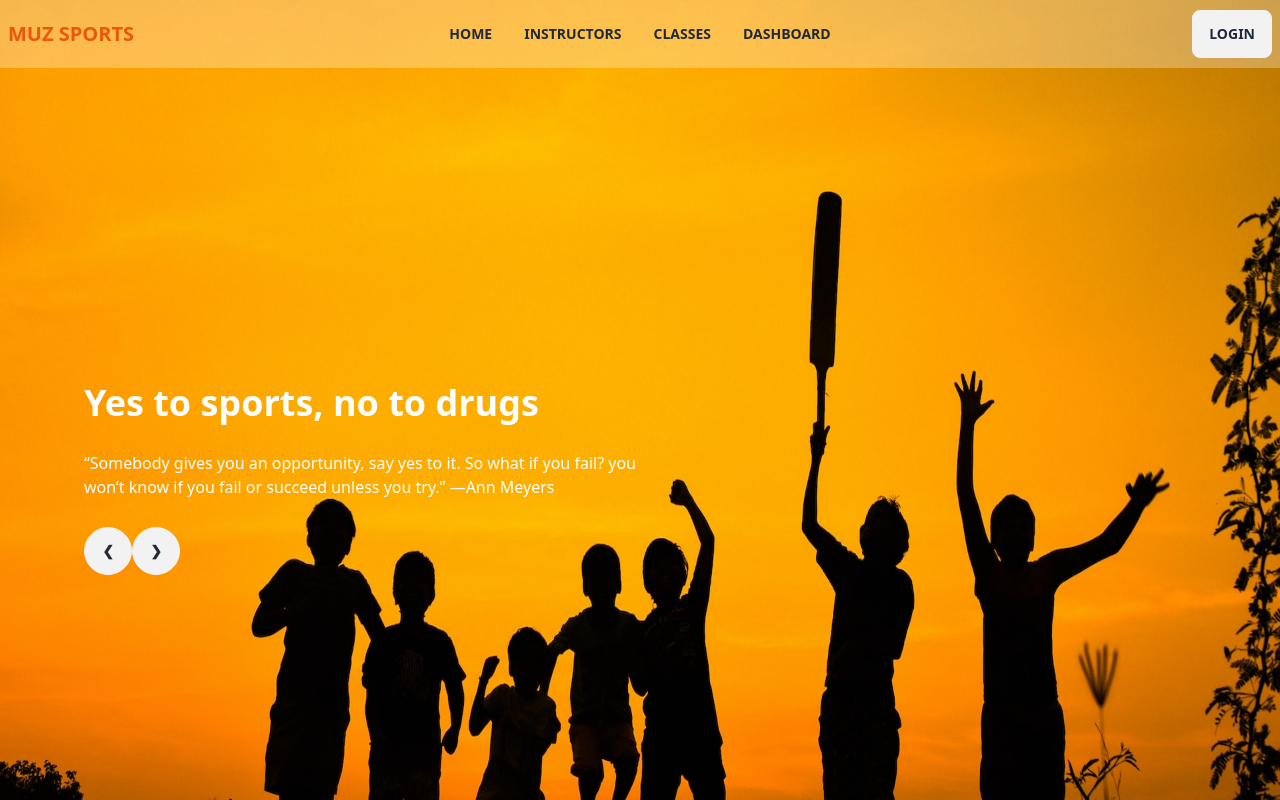
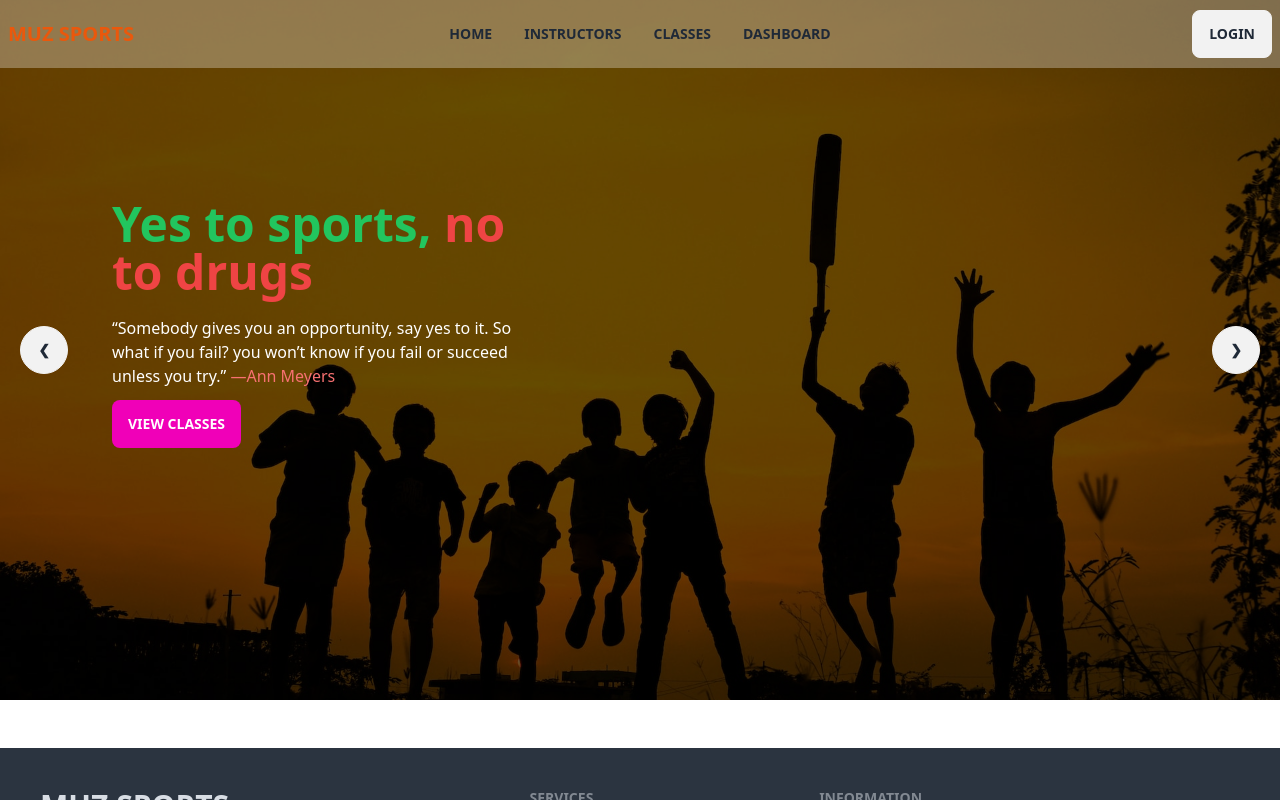
Before and after one commit to mahmud123064/muz-sports-client, a React (Vite) app: page / in a window 1280 px wide. Shown: the top 800 px of the page. Built offline with nearby package versions, Linux system fonts and the light colour scheme; no server answers.

Commit message:
Classes element created

```diff
--- /dev/null
+++ b/src/Pages/Classes/Classes.jsx
@@ -0,0 +1,17 @@
+import { Helmet } from "react-helmet-async";
+
+const Classes = () => {
+    return (
+        <div className="">
+            <Helmet>
+                <title> MUZ SPORTS | Classes</title>
+            </Helmet>
+            <div className="">
+                <h3 className="text-3xl text-center">All Classes</h3>
+            </div>
+
+        </div>
+    );
+};
+
+export default Classes;
--- /dev/null
+++ b/src/Pages/Home/Banner/Banner.css
@@ -0,0 +1,41 @@
+#slide1{
+    background-image: url('../../../../src/assets/Cricket.jpg');
+    background-position: center;
+    background-size: cover;
+    height: 700px;
+}
+
+#slide2{
+    background-image: url('../../../../src/assets/football.jpg');
+    background-position: center;
+    background-size: cover;
+    height: 700px;
+}
+
+#slide3{
+    background-image: url('../../../../src/assets/badminton.jpg');
+    background-position: center;
+    background-size: cover;
+    height: 700px;
+}
+
+#slide4{
+    background-image: url('../../../../src/assets/basketball.jpg');
+    background-position: center;
+    background-size: cover;
+    height: 700px;
+}
+
+#slide5{
+    background-image: url('../../../../src/assets/hocky.jpg');
+    background-position: center;
+    background-size: cover;
+    height: 700px;
+}
+
+#slide6{
+    background-image: url('../../../../src/assets/volyball.jpg');
+    background-position: center;
+    background-size: cover;
+    height: 700px;
+}
--- a/src/Pages/Home/Banner/Banner.jsx
+++ b/src/Pages/Home/Banner/Banner.jsx
@@ -5,78 +5,44 @@
 // import "swiper/css/navigation";
 // import { Pagination, Navigation } from "swiper";
 
-import cricket from '../../../assets/Cricket.jpg'
-import football from '../../../assets/football.jpg'
-import volyball from '../../../assets/volyball.jpg'
-import badminton from '../../../assets/badminton.jpg'
-import basket from '../../../assets/basketball.jpg'
-import hocky from '../../../assets/hocky.jpg'
+// import cricket from '../../../assets/Cricket.jpg'
+// import football from '../../../assets/football.jpg'
+// import volyball from '../../../assets/volyball.jpg'
+// import badminton from '../../../assets/badminton.jpg'
+// import basket from '../../../assets/basketball.jpg'
+// import hocky from '../../../assets/hocky.jpg'
+import './banner.css'
+import { Link } from 'react-router-dom'
 
 
 const Banner = () => {
     return (
-        // <div className="mb-12">
-        //     <Swiper
-        //         // pagination={{
-        //         //     type: "progressbar",
-        //         // }}
-        //         navigation={true}
-        //         modules={[Pagination, Navigation]}
-        //         className="mySwiper"
-        //     >
-        //         <SwiperSlide>
-        //             {/* <img src={img1} alt="" /> */}
 
-        //             <div id="slide2" className="carousel-item relative w-full">
-        //                 <img src={cricket} className="md:w-full" />
-        //                 <div className="absolute  flex items-center h-full left-0 right-0 top-4 bg-gradient-to-r from-[#151515] to-[rgba(21, 21, 21, 0)]">
-        //                     <div className='text-white space-y-7 ml-4 pl-12 w-1/2'>
-        //                         <h5 className='text-5xl font-bold'>SYMA Mini RC Helicopters, S100 </h5>
-        //                         <p>A radio-controlled helicopter (also RC helicopter) is model aircraft which is distinct from </p>
+        <div className="carousel w-full mb-12">
+            <div id="slide1" className="carousel-item relative w-full">
+                <div className='bg-black w-full bg-opacity-60'>
+                    <div className='p-10 md:p-28 lg:p-28 md:w-1/2 mt-12'>
+                        <h1 className='text-2xl md:text-xl lg:text-5xl text-white font-semibold mt-10'> <span className='text-green-500'>Yes to sports,</span> <span className='text-red-500'>no to drugs</span> </h1>
+                        <p className='text-white mt-5'> “Somebody gives you an opportunity, say yes to it. So what if you fail? you won’t know if you fail or succeed unless you try.” <span className='text-red-400'> —Ann Meyers</span></p>
+                       <Link> <button className='btn btn-secondary mt-3 border-none text-white'> View Classes</button></Link>
+                    </div>
+                </div>
 
-        //                     </div>
-        //                 </div>
-        //             </div>
-        //         </SwiperSlide>
-
-        //         <SwiperSlide>
-        //             <img className="w-full" src = {football} alt="" />
-        //         </SwiperSlide>
-
-        //         <SwiperSlide>
-        //         <img src = {volyball} alt="" />
-        //         </SwiperSlide>
-
-        //         <SwiperSlide>
-        //         <img src = {badminton} alt="" />
-        //         </SwiperSlide>
-
-        //         <SwiperSlide>
-        //         <img src = {basket} alt="" />
-        //         </SwiperSlide>
-
-        //         <SwiperSlide>
-        //             <img src = {hocky} alt="" />
-        //         </SwiperSlide>
-
-        //     </Swiper>
-        // </div>
-
-        <div className="carousel w-full">
-
-            <div id="slide1" className="carousel-item relative w-full">
-                <img src={cricket} className="w-full" />
                 <div className="absolute flex justify-between transform -translate-y-1/2 left-5 right-5 top-1/2">
-                    <div className='text-white space-y-7 ml-4 pl-12 w-1/2'>
-                        <h5 className='text-4xl font-bold'>Yes to sports, no to drugs</h5>
-                        <p>“Somebody gives you an opportunity, say yes to it. So what if you fail? you won’t know if you fail or succeed unless you try.” —Ann Meyers</p>
-                        <a href="#slide4" className="btn btn-circle">❮</a>
+                    <a href="#slide6" className="btn btn-circle">❮</a>
                     <a href="#slide2" className="btn btn-circle">❯</a>
                 </div>
             </div>
 
             <div id="slide2" className="carousel-item relative w-full">
-                    <img src={football} className="w-full" />
+                <div className='bg-black w-full bg-opacity-60'>
+                    <div className='p-10 md:p-28 lg:p-28 md:w-1/2 mt-12'>
+                        <h1 className='text-2xl md:text-xl lg:text-5xl text-white font-semibold mt-10'> <span className='text-green-500'>Yes to sports,</span> <span className='text-red-500'>no to drugs</span> </h1>
+                        <p className='text-white mt-5'> “Somebody gives you an opportunity, say yes to it. So what if you fail? you won’t know if you fail or succeed unless you try.” <span className='text-red-400'> —Ann Meyers</span></p>
+                       <Link> <button className='btn btn-secondary mt-3 border-none text-white'> View Classes</button></Link>
+                    </div>
+                </div>
+
                 <div className="absolute flex justify-between transform -translate-y-1/2 left-5 right-5 top-1/2">
                     <a href="#slide1" className="btn btn-circle">❮</a>
                     <a href="#slide3" className="btn btn-circle">❯</a>
@@ -84,7 +50,14 @@ const Banner = () => {
             </div>
 
             <div id="slide3" className="carousel-item relative w-full">
-                    <img src={volyball} className="w-full" />
+                <div className='bg-black w-full bg-opacity-60'>
+                    <div className='p-10 md:p-28 lg:p-28 md:w-1/2 mt-12'>
+                        <h1 className='text-2xl md:text-xl lg:text-5xl text-white font-semibold mt-10'> <span className='text-green-500'>Yes to sports,</span> <span className='text-red-500'>no to drugs</span> </h1>
+                        <p className='text-white mt-5'> “Somebody gives you an opportunity, say yes to it. So what if you fail? you won’t know if you fail or succeed unless you try.” <span className='text-red-400'> —Ann Meyers</span></p>
+                       <Link> <button className='btn btn-secondary mt-3 border-none text-white'> View Classes</button></Link>
+                    </div>
+                </div>
+
                 <div className="absolute flex justify-between transform -translate-y-1/2 left-5 right-5 top-1/2">
                     <a href="#slide2" className="btn btn-circle">❮</a>
                     <a href="#slide4" className="btn btn-circle">❯</a>
@@ -92,31 +65,53 @@ const Banner = () => {
             </div>
 
             <div id="slide4" className="carousel-item relative w-full">
-                    <img src={badminton} className="w-full" />
+                <div className='bg-black w-full bg-opacity-60'>
+                    <div className='p-10 md:p-28 lg:p-28 md:w-1/2 mt-12'>
+                        <h1 className='text-2xl md:text-xl lg:text-5xl text-white font-semibold mt-10'> <span className='text-green-500'>Yes to sports,</span> <span className='text-red-500'>no to drugs</span> </h1>
+                        <p className='text-white mt-5'> “Somebody gives you an opportunity, say yes to it. So what if you fail? you won’t know if you fail or succeed unless you try.” <span className='text-red-400'> —Ann Meyers</span></p>
+                       <Link> <button className='btn btn-secondary mt-3 border-none text-white'> View Classes</button></Link>
+                    </div>
+                </div>
+
                 <div className="absolute flex justify-between transform -translate-y-1/2 left-5 right-5 top-1/2">
                     <a href="#slide3" className="btn btn-circle">❮</a>
+                    <a href="#slide5" className="btn btn-circle">❯</a>
+                </div>
+            </div>
+            <div id="slide5" className="carousel-item relative w-full">
+                <div className='bg-black w-full bg-opacity-60'>
+                    <div className='p-10 md:p-28 lg:p-28 md:w-1/2 mt-12'>
+                        <h1 className='text-2xl md:text-xl lg:text-5xl text-white font-semibold mt-10'> <span className='text-green-500'>Yes to sports,</span> <span className='text-red-500'>no to drugs</span> </h1>
+                        <p className='text-white mt-5'> “Somebody gives you an opportunity, say yes to it. So what if you fail? you won’t know if you fail or succeed unless you try.” <span className='text-red-400'> —Ann Meyers</span></p>
+                       <Link> <button className='btn btn-secondary mt-3 border-none text-white'> View Classes</button></Link>
+                    </div>
+                </div>
+
+                <div className="absolute flex justify-between transform -translate-y-1/2 left-5 right-5 top-1/2">
+                    <a href="#slide4" className="btn btn-circle">❮</a>
+                    <a href="#slide6" className="btn btn-circle">❯</a>
+                </div>
+            </div>
+
+            <div id="slide6" className="carousel-item relative w-full">
+                <div className='bg-black w-full bg-opacity-60'>
+                    <div className='p-10 md:p-28 lg:p-28 md:w-1/2 mt-12'>
+                        <h1 className='text-2xl md:text-xl lg:text-5xl text-white font-semibold mt-10'> <span className='text-green-500'>Yes to sports,</span> <span className='text-red-500'>no to drugs</span> </h1>
+                        <p className='text-white mt-5'> “Somebody gives you an opportunity, say yes to it. So what if you fail? you won’t know if you fail or succeed unless you try.” <span className='text-red-400'> —Ann Meyers</span></p>
+                       <Link> <button className='btn btn-secondary mt-3 border-none text-white'> View Classes</button></Link>
+                    </div>
+                </div>
+
+                <div className="absolute flex justify-between transform -translate-y-1/2 left-5 right-5 top-1/2">
+                    <a href="#slide5" className="btn btn-circle">❮</a>
                     <a href="#slide1" className="btn btn-circle">❯</a>
                 </div>
             </div>
 
-                <div id="slide4" className="carousel-item relative w-full">
-                    <img src={basket} className="w-full" />
-                    <div className="absolute flex justify-between transform -translate-y-1/2 left-5 right-5 top-1/2">
-                        <a href="#slide3" className="btn btn-circle">❮</a>
-                        <a href="#slide1" className="btn btn-circle">❯</a>
-                    </div>
+
+
         </div>
 
-                <div id="slide4" className="carousel-item relative w-full">
-                    <img src={hocky} className="w-full" />
-                    <div className="absolute flex justify-between transform -translate-y-1/2 left-5 right-5 top-1/2">
-                        <a href="#slide3" className="btn btn-circle">❮</a>
-                        <a href="#slide1" className="btn btn-circle">❯</a>
-                    </div>
-                </div>
-
-            </div>
-        </div>
 
     );
 };
--- a/src/Pages/Shared/Navbar/Navbar.jsx
+++ b/src/Pages/Shared/Navbar/Navbar.jsx
@@ -11,7 +11,7 @@ const Navbar = () => {
 
         <li className="uppercase font-semibold"><Link>HOME</Link></li>
         <li className="uppercase font-semibold"><Link> Instructors</Link></li>
-        <li className="uppercase font-semibold"><Link> Classes</Link></li>
+        <li className="uppercase font-semibold"><Link to = '/classes'> Classes</Link></li>
         <li className="uppercase font-semibold"><Link> Dashboard</Link></li>
 
 
--- a/src/Routes/Routes.jsx
+++ b/src/Routes/Routes.jsx
@@ -7,6 +7,7 @@ import Home from "../Pages/Home/Home/Home";
 import Login from "../Pages/Login/Login";
 import SignUp from "../Pages/SignUp/SignUp";
 import ErrorPage from "../Pages/ErrorPage/ErrorPage";
+import Classes from "../Pages/Classes/Classes";
 
 
 
@@ -28,6 +29,10 @@ export const router = createBrowserRouter([
                 path: '/signup',
                 element: <SignUp></SignUp>
             },
+            {
+                path:'/classes',
+                element:<Classes></Classes>
+            }
 
         ]
     },
```
Also changed, not shown: public/classes.json (added, +44 -0 lines), 1 other file (tests, documents, lock files or other folders). Lines whose indentation alone changed are shown as unchanged.
